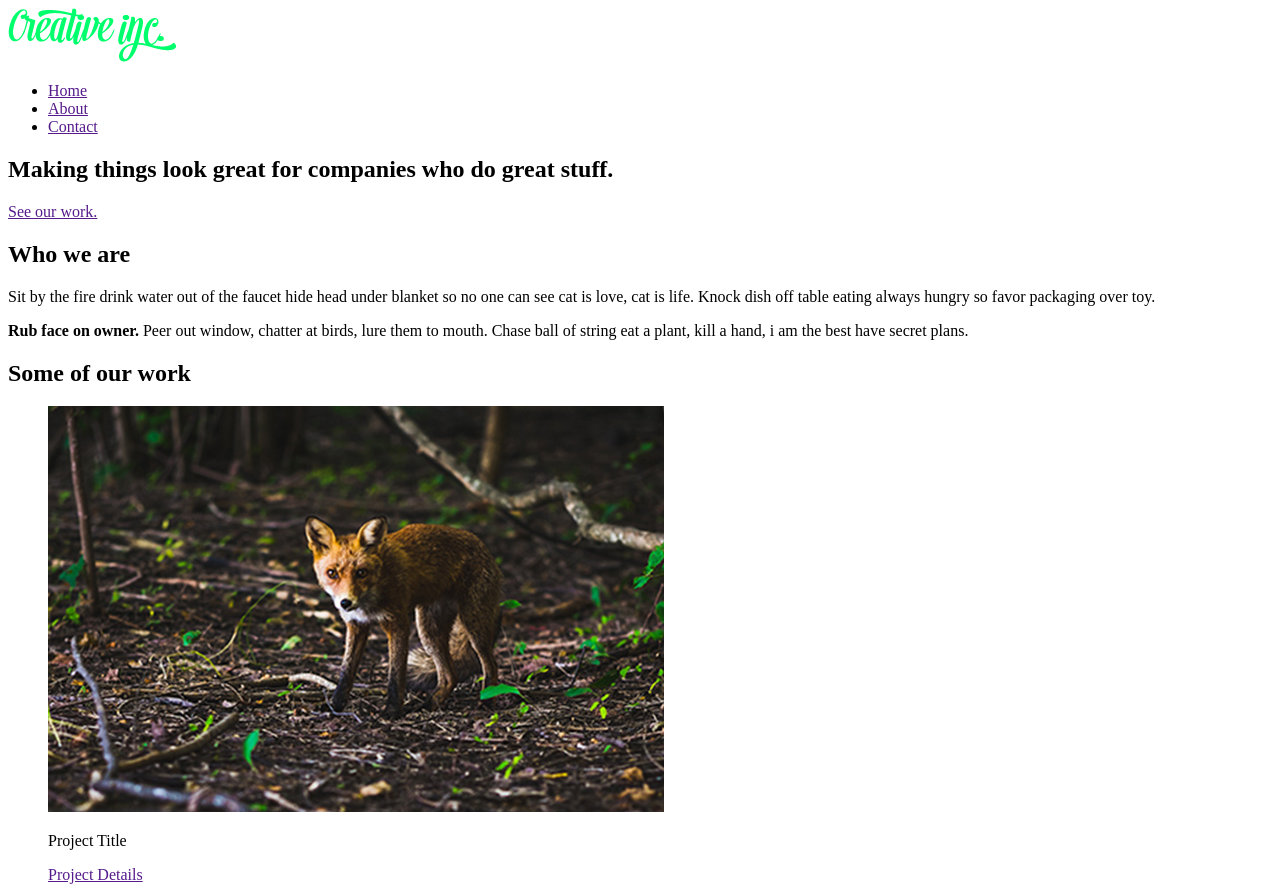
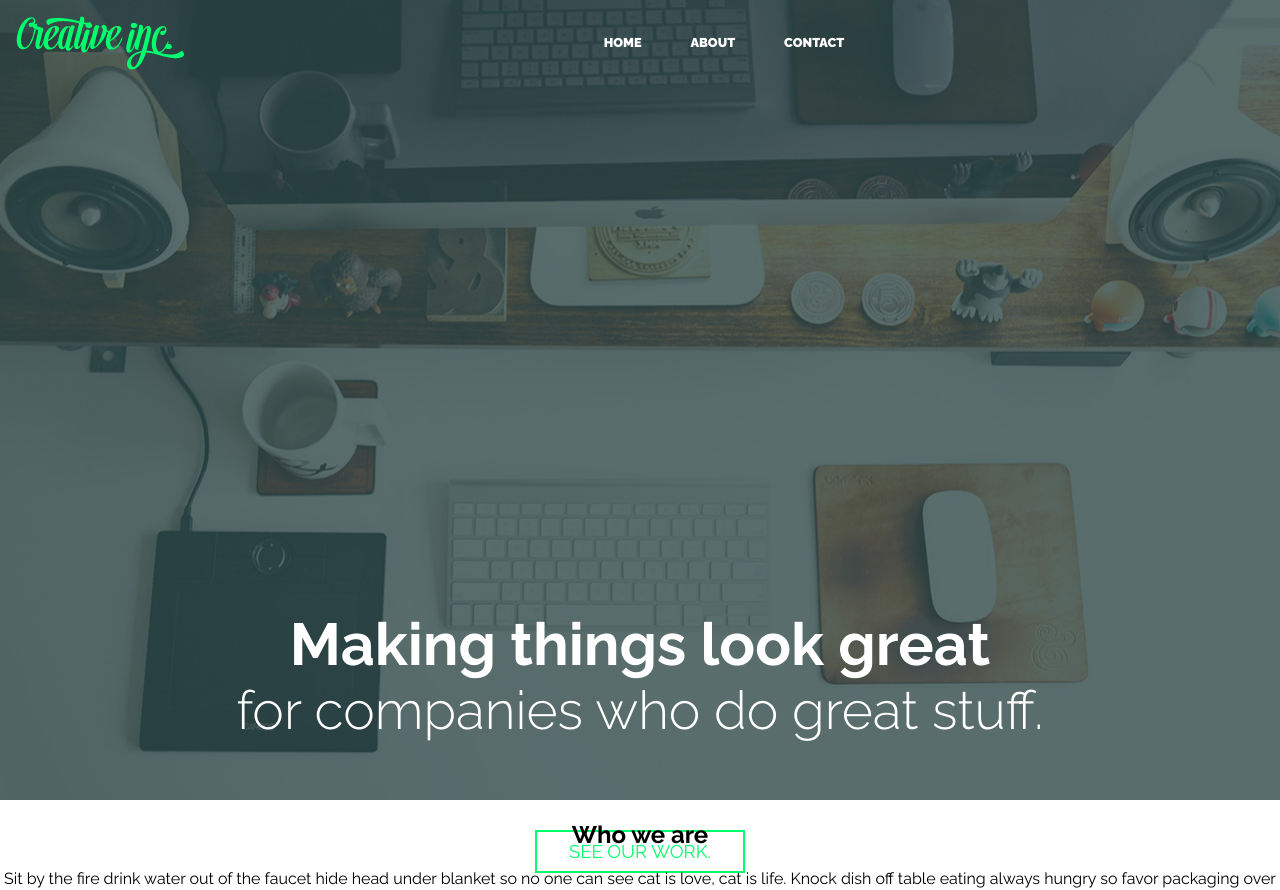
Before and after one commit to Chirag7077/Creative-Inc-UI, a plain HTML site: page index.html in a window 1280 px wide. Shown: the top 890 px of the page. Drawn offline with Linux system fonts and the light colour scheme.

Commit message:
addition

```diff
--- /dev/null
+++ b/css/styles.css
@@ -0,0 +1,121 @@
+@import url('https://fonts.googleapis.com/css?family=Raleway:300,400,700,900');
+
+*{
+	box-sizing : border-box;
+}
+
+body{
+	margin: 0;
+	text-align: center;
+	font-family: "Raleway", sans-serif;
+}
+
+.container{
+	width: 95%;
+	margin: 0 auto;
+}
+
+/* typography */
+.title{
+	font-size: 2.5rem;
+	margin-bottom: 1.5em;
+}
+
+.title span{
+	font-weight: 300;
+	font-size: 0.9em;
+	display: block;
+}
+
+@media (min-width: 60rem) {
+	.title{
+		font-size: 3.7rem;
+	}
+}
+
+/* buttons */
+.button{
+	display: inline-block;
+	font-size: 1.15rem;
+	text-decoration: none;
+	text-transform: uppercase;
+	border-width: 2px;
+	border-style: solid;
+	padding: .5em 1.75em;
+}
+
+.button-accent{
+	color: #00FF6c;
+	border-color: #00FF6c
+}
+
+.button-accent:hover,
+.button-accent:focus{
+	background: #00FF6c;
+	color: #232323;
+
+}
+
+/*Header*/
+header{
+	position: absolute;
+	margin: 1em;
+	left: 0;
+	right: 0;
+}
+
+nav ul{
+	margin: 0;
+	padding: 0;
+	list-style: none;
+}
+
+nav li{
+	display: inline-block;
+	margin: 1em;
+}
+
+nav a{
+	font-weight: 900;
+	text-transform: uppercase;
+	text-decoration: none;
+	font-size: .8rem;
+	padding: .5em;
+	color: #FFFF;
+}
+nav a:hover,
+nav a:focus{
+	color: #DDDD;
+}
+
+@media (min-width: 60rem) {
+	.logo{
+		float: left;
+	}
+
+	.nav{
+		float: right;
+	}
+}
+
+img{
+	max-width: 100%;
+	height: auto;
+}
+/*home-hero*/
+
+.home-hero{
+	background-image: url(../images/hero-bg.jpg);
+	padding: 10em 0;
+	color: #FFFF;
+	background-position: center;
+	background-size: cover;
+}
+
+
+@media (min-width: 60rem) {
+	.home-hero{
+		height: 100vh;
+		padding-top: 35rem;
+	}
+}
--- a/index.html
+++ b/index.html
@@ -2,6 +2,7 @@
 <html>
 <head>
 	<title>Creative inc.</title>
+	<link href="css/styles.css" rel="stylesheet" type="text/css">
 </head>
 <body>
 <header>
@@ -16,12 +17,13 @@
 </header>
 
 
-
 <section class="home-hero">
-	<h1 class="title">Making things look great
-		<span>for companies who do great stuff.</span>
-	</h1>
-	<a href="" class="button button-accent">See our work.</a>
+	<div class="container">
+		<h1 class="title">Making things look great
+			<span>for companies who do great stuff.</span>
+		</h1>
+		<a href="" class="button button-accent">See our work.</a>
+	</div>
 </section>
 
 
```
Also changed, not shown: images/hero-bg.jpg (added).
